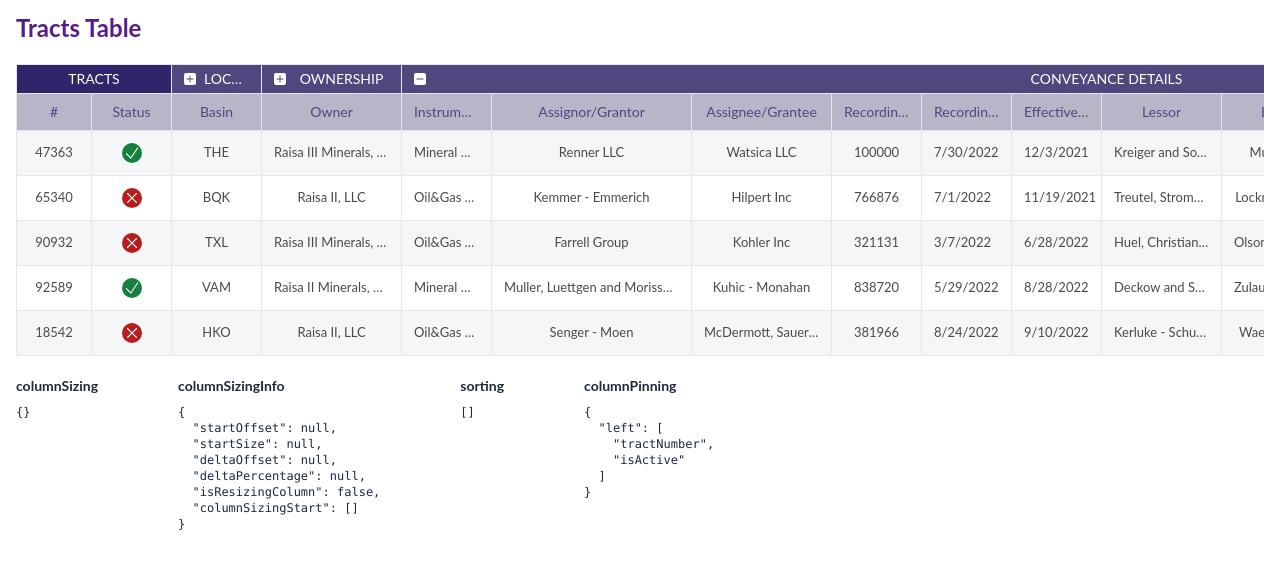
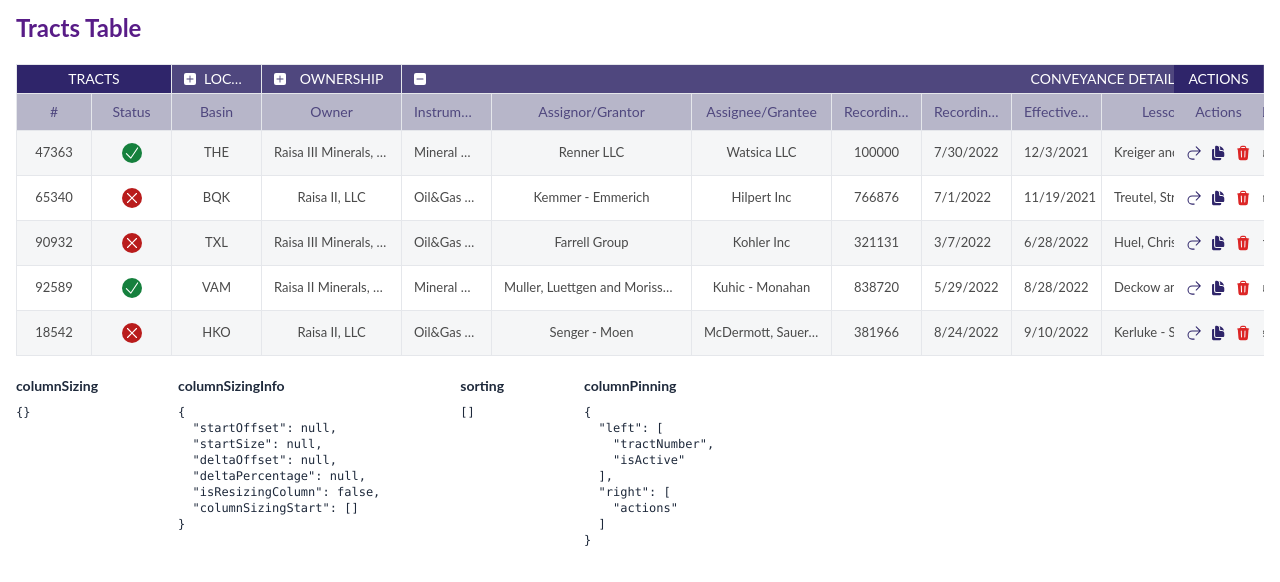
Before and after one commit to AgkTF/react-table-demo, a React (Create React App) app: page / in a window 1280 px wide. Shown: the top 582 px of the page. Built offline with nearby package versions, Linux system fonts and the light colour scheme.

Commit message:
Added the actions column.

```diff
--- /dev/null
+++ b/src/components/ActionsCell/ActionsCell.tsx
@@ -0,0 +1,23 @@
+import {
+  ArrowUturnRightIcon,
+  DocumentDuplicateIcon,
+  TrashIcon,
+} from '@heroicons/react/24/solid';
+
+export default function ActionsCell() {
+  return (
+    <div className="w-full flex items-center justify-center gap-2">
+      <button type="button" className="h-5 w-5 text-[#2f256a]">
+        <ArrowUturnRightIcon className="h-full w-full" />
+      </button>
+
+      <button type="button" className="h-5 w-5 text-[#2f256a]">
+        <DocumentDuplicateIcon className="h-full w-full" />
+      </button>
+
+      <button type="button" className="h-5 w-5 text-red-600">
+        <TrashIcon className="h-full w-full" />
+      </button>
+    </div>
+  );
+}
--- a/src/components/index.ts
+++ b/src/components/index.ts
@@ -4,3 +4,4 @@ export * from './JustTextCell/JustTextCell';
 export * from './TractStatusCell/TractStatusCell';
 export * from './headers/SubHeader';
 export * from './headers/JustTextHeader';
+export * from './ActionsCell/ActionsCell';
--- a/src/tables/TractsTable/TractsTable.tsx
+++ b/src/tables/TractsTable/TractsTable.tsx
@@ -27,6 +27,7 @@ import {
 import { useOnClickOutside } from '../../hooks/useOnClickOutside';
 import { MIN_WIDTH } from '../../constants';
 import cn from 'classnames';
+import ActionsCell from '../../components/ActionsCell/ActionsCell';
 
 const leftValues: OffsetValues = {
   mainHeadersOffsets: [0],
@@ -231,6 +232,20 @@ export function BasicTable() {
           }),
         ],
       }),
+      columnHelper.group({
+        id: 'actions',
+        header: () => <JustTextHeader title="actions" />,
+        enableSorting: false,
+        enableResizing: false,
+        columns: [
+          columnHelper.display({
+            header: 'actions',
+            cell: () => <ActionsCell />,
+            enableSorting: false,
+            enableResizing: false,
+          }),
+        ],
+      }),
     ],
     // eslint-disable-next-line react-hooks/exhaustive-deps
     []
@@ -244,6 +259,7 @@ export function BasicTable() {
       sorting,
       columnPinning: {
         left: ['tractNumber', 'isActive'],
+        right: ['actions'],
       },
     },
     columnResizeMode: 'onChange',
@@ -354,8 +370,9 @@ export function BasicTable() {
               const headerClasses = cn(
                 'py-1 px-3 relative border border-gray-200 group truncate',
                 {
-                  sticky: header.column.getIsPinned() === 'left',
-                  'bg-[#2f256a] z-10': header.column.getIsPinned() === 'left',
+                  'sticky bg-[#2f256a] z-10': ['left', 'right'].includes(
+                    header.column.getIsPinned() as string
+                  ),
                 }
               );
               return (
@@ -370,6 +387,8 @@ export function BasicTable() {
                       header.column.getIsPinned() === 'left'
                         ? leftValues.mainHeadersOffsets[header.index]
                         : undefined,
+                    right:
+                      header.column.getIsPinned() === 'right' ? 0 : undefined,
                   }}
                 >
                   {header.isPlaceholder
@@ -392,8 +411,10 @@ export function BasicTable() {
               const subHeaderClasses = cn(
                 'py-2 px-3 relative border border-gray-200 group truncate',
                 {
-                  'sticky bg-[#b7b6c9] text-[#4f477e] z-10':
-                    header.column.getIsPinned() === 'left',
+                  'sticky bg-[#b7b6c9] text-[#4f477e] z-10': [
+                    'left',
+                    'right',
+                  ].includes(header.column.getIsPinned() as string),
                 }
               );
 
@@ -410,6 +431,8 @@ export function BasicTable() {
                       header.column.getIsPinned() === 'left'
                         ? leftValues.subHeadersOffsets[header.index]
                         : undefined,
+                    right:
+                      header.column.getIsPinned() === 'right' ? 0 : undefined,
                   }}
                 >
                   {header.isPlaceholder ? null : <SubHeader header={header} />}
@@ -439,8 +462,9 @@ export function BasicTable() {
               const cellClasses = cn('p-3 text-[13px] text-[#4a4a4a]', {
                 'border-2 border-sky-400': isCellSelected,
                 'border border-gray-200': !isCellSelected,
-                sticky: cell.column.getIsPinned() === 'left',
-                'z-10': cell.column.getIsPinned() === 'left',
+                'z-10 sticky': ['left', 'right'].includes(
+                  cell.column.getIsPinned() as string
+                ),
                 'bg-[#f5f6f7]': i % 2 === 0,
                 'bg-white': i % 2 !== 0,
               });
@@ -465,6 +489,8 @@ export function BasicTable() {
                             cell.column.getPinnedIndex()
                           ]
                         : undefined,
+                    right:
+                      cell.column.getIsPinned() === 'right' ? 0 : undefined,
                   }}
                 >
                   {flexRender(cell.column.columnDef.cell, cell.getContext())}
```
